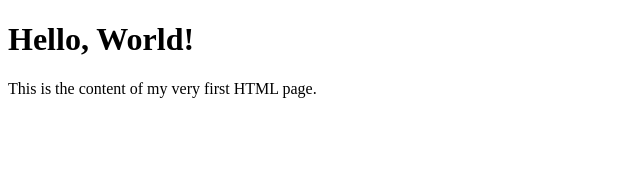
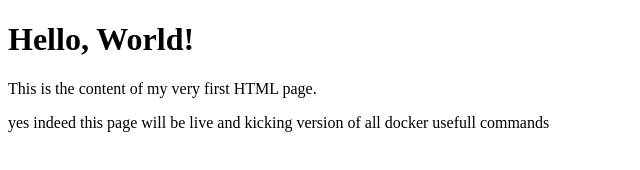
Before and after one commit to torontoram/simpleWebsite-commands, a plain HTML site: page index.html in a window 1280 px wide. Shown: the whole page, without its empty margins (0-640 px from the left). Drawn offline with Linux system fonts and the light colour scheme.

Commit message:
Add additional paragraph to index.html

```diff
--- a/index.html
+++ b/index.html
@@ -8,6 +8,7 @@
 
     <h1>Hello, World!</h1>
     <p>This is the content of my very first HTML page.</p>
+    <P>yes indeed this page will be live and kicking version of all docker usefull commands</P>
 
 </body>
 </html>
```
